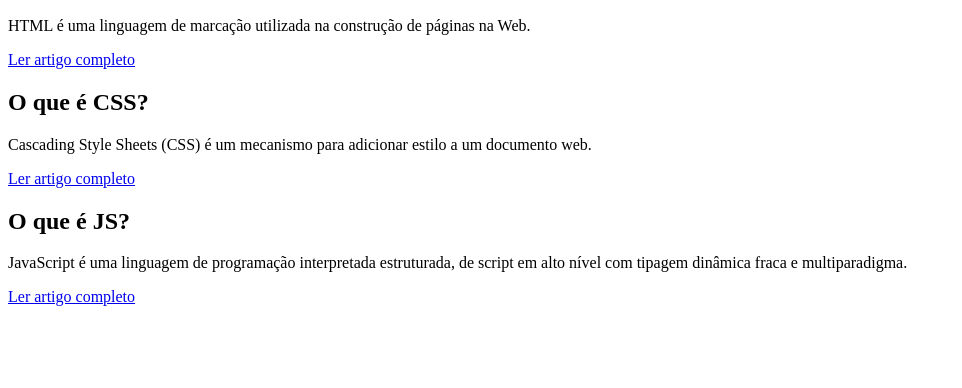
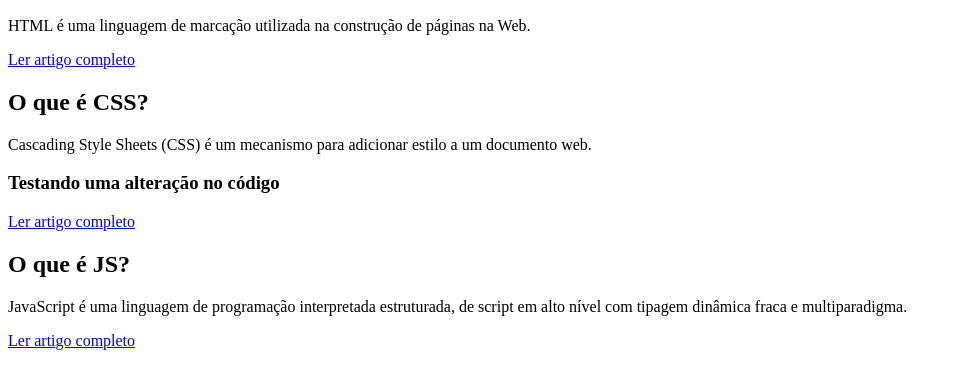
Before and after one commit to arrfortunato/aula2teste, a plain HTML site: page index.html in a window 1280 px wide. Shown: the part 110-498 px from the top of the page, without its empty margins (0-962 px from the left). Drawn offline with Linux system fonts and the light colour scheme.

Commit message:
Adicionando código

```diff
--- a/index.html
+++ b/index.html
@@ -19,6 +19,9 @@
         Cascading Style Sheets (CSS) é um mecanismo para adicionar estilo a um
         documento web.
       </p>
+      <div>
+        <h3>Testando uma alteração no código</h3>
+      </div>
       <a href="./o-que-e-css.html">Ler artigo completo</a>
     </section>
     <section>
```
Also changed, not shown: 1 other file.
